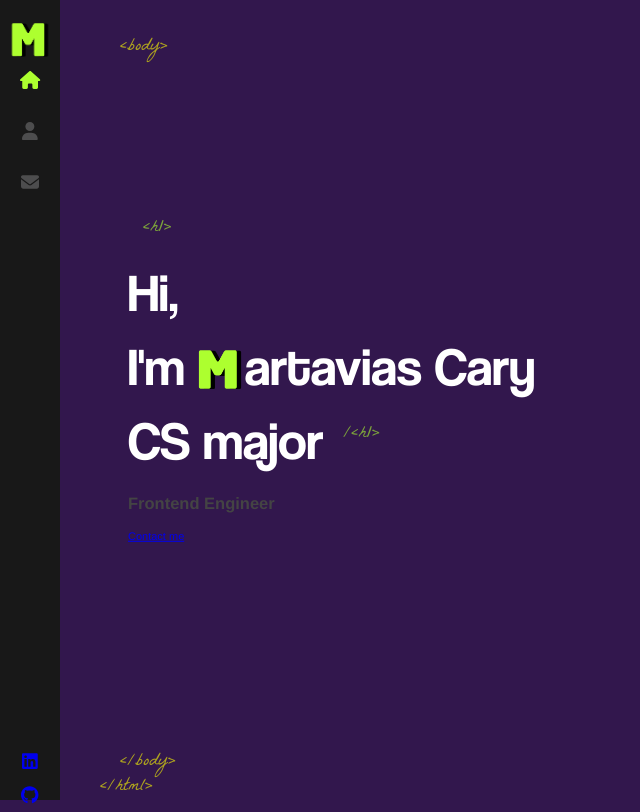
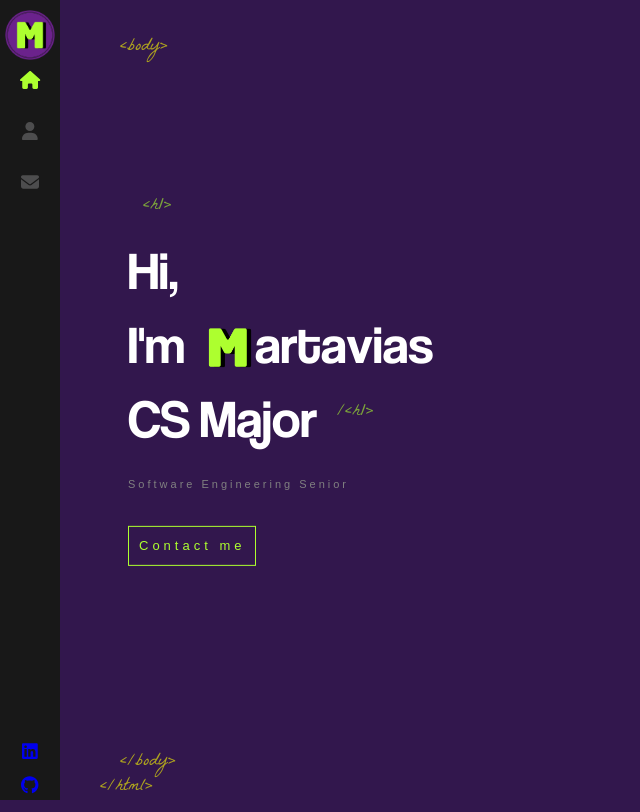
Before and after one commit to MarsProgrammingLab/Martavias-Cary, a React (Create React App) app: page / in a window 1280 px wide. Shown: the whole page, without its empty margins (0-640 px from the left). Built offline with nearby package versions, Linux system fonts and the light colour scheme.

Commit message:
animations

```diff
--- /dev/null
+++ b/src/assets/components/AnimatedLetters/index.js
@@ -0,0 +1,18 @@
+import './index.scss';
+
+const AnimatedLetters = ({ letterClass, strArray, idx }) => {
+
+    return (
+        <span>
+            {
+                strArray.map((char, i) =>(
+                    <span key={char + i} className={`${letterClass} _${i + idx}`}>
+                        {char}
+                    </span>
+                ))
+            }
+        </span>
+    )
+};
+
+export default AnimatedLetters
--- /dev/null
+++ b/src/assets/components/AnimatedLetters/index.scss
@@ -0,0 +1,24 @@
+.text-animate {
+    display: inline-block;
+    opacity: 0;
+    animation: bounceIn 1s 1s;
+    animation-fill-mode: forwards;
+    min-width: 10px;
+}
+
+.text-animate-hover {
+    min-width: 10px;
+    display: inline-block;
+    animation-fill-mode: both;
+
+    &:hover {
+        animation: rubberBand 1s;
+        color: greenyellow;
+    }
+}
+
+@for $i from 1 through 35 {
+    .text-animate._#{$i} {
+        animation-delay: #{$i / 10}s;
+    }
+}
--- a/src/assets/components/Home/index.js
+++ b/src/assets/components/Home/index.js
@@ -1,20 +1,39 @@
+import { useEffect, useState } from 'react'
 import { Link } from 'react-router-dom';
 import LogoTitle from '../../images/M-transparent.png'
+import AnimatedLetters from '../AnimatedLetters';
 import './index.scss';
 
 const Home = () => {
+    const [letterClass, setLetterClass] = useState('text-animate')
+    const nameArray = ['a', 'r', 't', 'a', 'v', 'i', 'a', 's']
+    const jobArray = ['C', 'S', ' ', 'M', 'a', 'j', 'o', 'r']
 
+    useEffect(() => {
+        setTimeout(() => {
+            setLetterClass('text-animate-hover')
+        }, 4000);
+    }, []);
 
     return (
         <div className="contain home-page">
             <div className="text-zone">
-                <h1> Hi, <br /> I'm
+                <h1>
+                <span className={letterClass}>H</span>
+                <span className={`${letterClass} _12`}>i,</span>
+                <br />
+                <span className={`${letterClass} _13`}>I</span>
+                <span className={`${letterClass} _14`}>'m</span>
                 <img src={LogoTitle} alt="developer" />
-                artavias Cary
+                <AnimatedLetters  letterClass={letterClass}
+                strArray={nameArray}
+                idx={15}/>
                 <br />
-                CS major
+                <AnimatedLetters  letterClass={letterClass}
+                strArray={jobArray}
+                idx={22}/>
                 </ h1>
-                <h2> Frontend Engineer</h2>
+                <h2> Software Engineering Senior</h2>
                 <Link to="/contact" className='flat-button'>Contact me</Link>
             </div>
 
--- a/src/assets/components/Home/index.scss
+++ b/src/assets/components/Home/index.scss
@@ -9,7 +9,8 @@
         width: 40%;
         max-height: 90%;
     }
-   h1 {
+
+    h1 {
        color: white;
        font-size: 53px;
        margin: 0;
@@ -42,6 +43,44 @@
            width: 70px;
            margin-bottom: -20px;
            margin-right: -10px;
+           margin-left: 10px;
+           opacity: 0;
+           height: auto;
+           animation: rotateIn 1s linear both;
+           animation-delay: 1.4s;
        }
-   }
+
+
+       }
+
+       h2 {
+           color: grey;
+           margin-top: 20px;
+           font-weight: 400;
+           font-size: 11px;
+           font-family: sans-serif;
+           letter-spacing: 3px;
+           animation: fadeIn 1s 1.8s backwards;
+       }
+
+       .flat-button {
+           color: greenyellow;
+           font-size: 13px;
+           font-weight: 400;
+           letter-spacing: 4px;
+           font-family: sans-serif;
+           text-decoration: none;
+           padding: 10px 10px;
+           border: 1px solid greenyellow;
+           margin-top: 25px;
+           float: left;
+           animation: fadeInAnimation 1s 1.8s backwards;
+           white-space: nowrap;
+
+           &:hover {
+               background: greenyellow;
+               color: #32174d;;
+           }
+
+        }
 }
--- a/src/assets/components/Sidebar/index.js
+++ b/src/assets/components/Sidebar/index.js
@@ -1,6 +1,6 @@
 import {Link, NavLink} from 'react-router-dom'
 import './index.scss'
-import marsprogramminglab from '../../images/M-transparent.png'
+import marsprogramminglab from '../../images/M-solid.png'
 // import myName from '../../images/martavias.png'
 import { FontAwesomeIcon } from '@fortawesome/react-fontawesome'
 import { faHome, faUser } from '@fortawesome/free-solid-svg-icons'
--- a/src/assets/components/Sidebar/index.scss
+++ b/src/assets/components/Sidebar/index.scss
@@ -14,7 +14,7 @@
         img {
         display: block;
         margin: 8px auto;
-        width: 60px;
+        width: 50px;
         height: auto;
         /*
         &.sub-logo {
```
Also changed, not shown: src/assets/images/M-solid.png (added).
